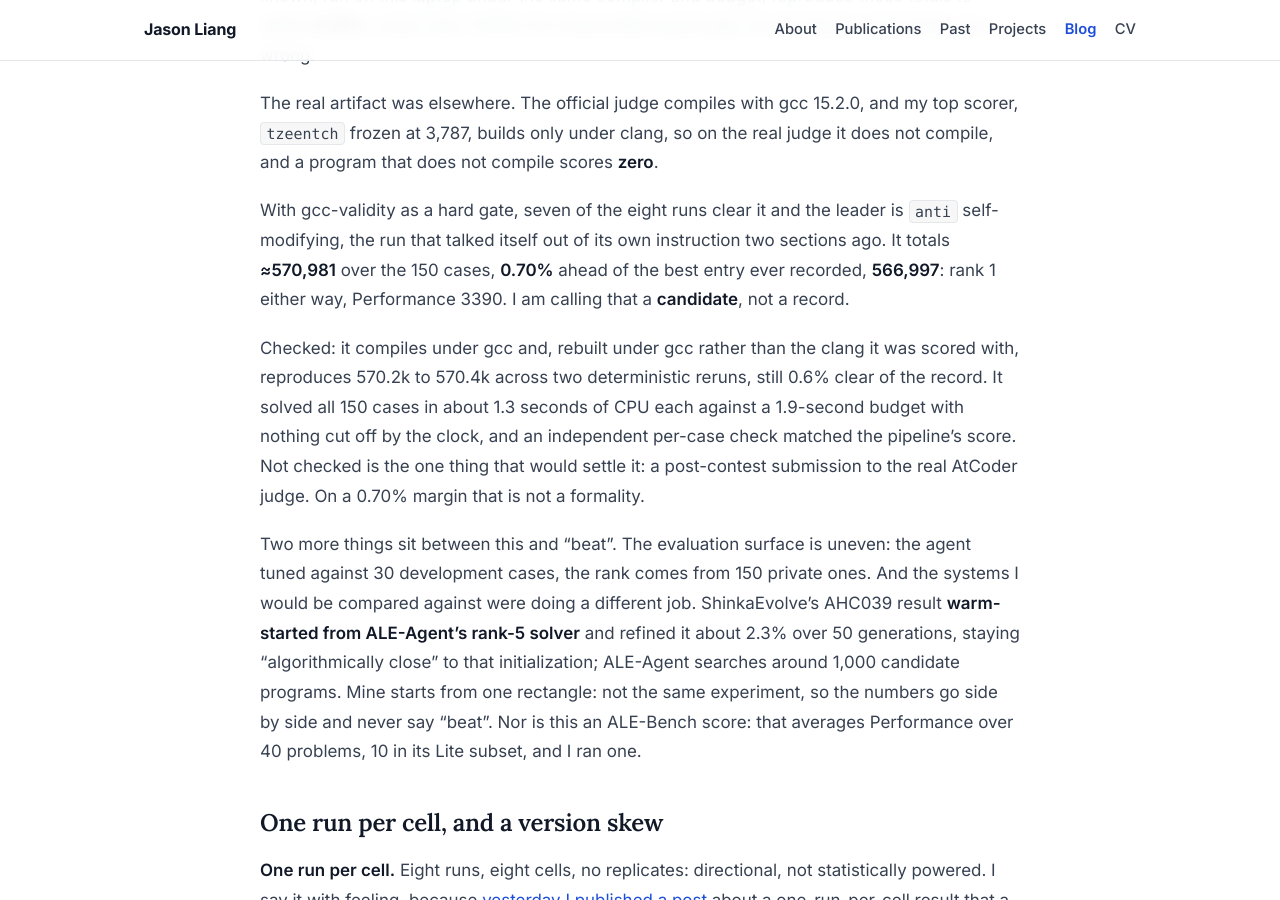
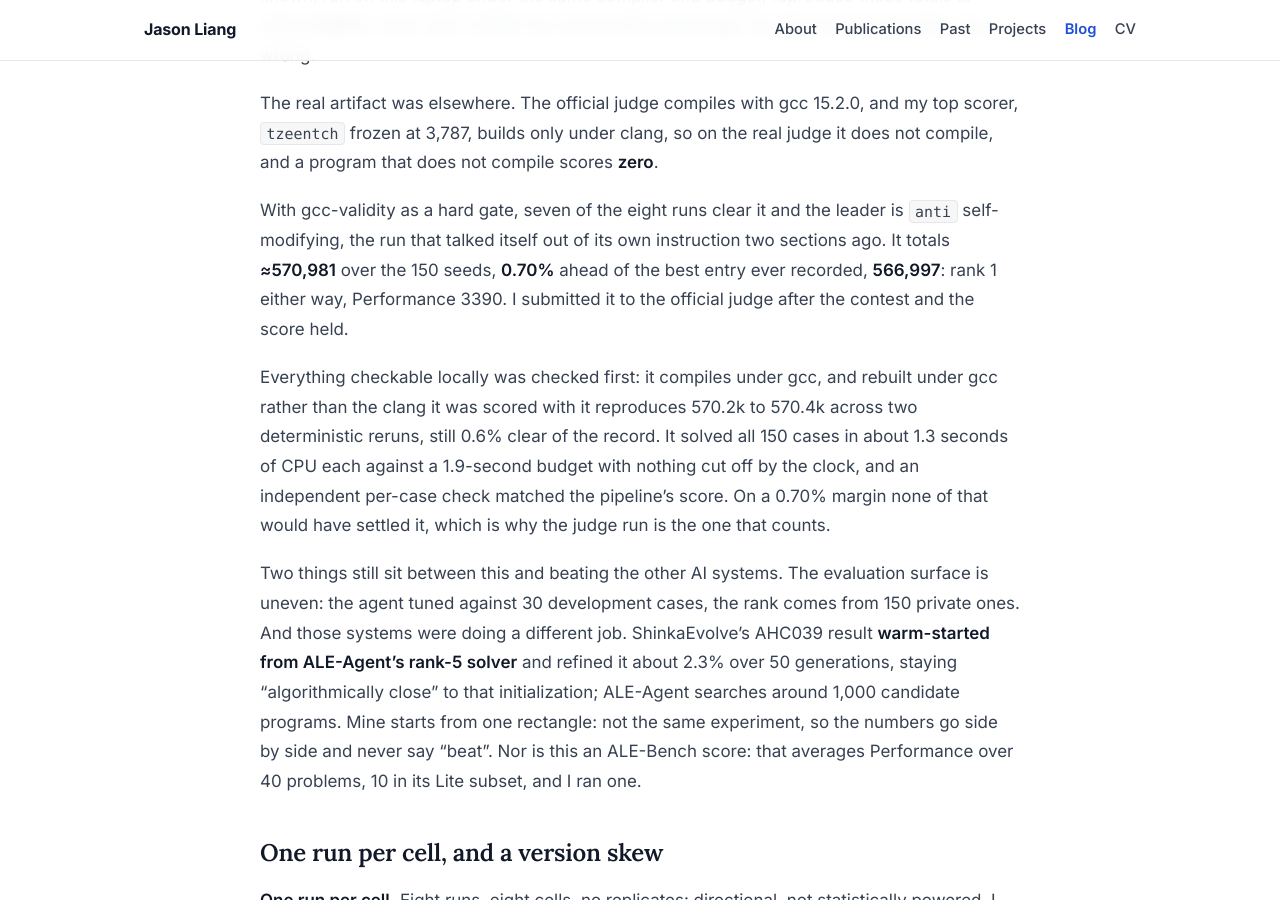
Before and after one commit to jasonzliang/jasonzliang.github.io, a Jekyll site: the page built from _posts/2026-08-08-ale-bench.md, in a window 1280 px wide and 900 px high, scrolled down 3582 px. Built offline with Jekyll 4.4.1, drawn with Linux system fonts in a browser that asks for light colours; some of the changed text lies outside the part shown.

Commit message:
The AHC039 result is judge-confirmed, not a candidate
The solver was submitted to the official AtCoder judge after the contest
and the score held, so three statements were stale: the title's "the
official judge has never run it", the body's "not checked is the one
thing that would settle it", and both the body's and the description's
"a candidate, not a record".

Also rescopes the two remaining qualifications. They were framed as
standing between this and the word "beat", which no longer fits a
confirmed leaderboard comparison; they are about the other AI systems,
whose results warm-started from an existing solver, so they now say so.

Note the committed source report predates the submission and still says
"not yet judge-confirmed". The post is now ahead of it.

Co-Authored-By: Claude Opus 5 (1M context) <noreply@anthropic.com>

```diff
--- a/_posts/2026-08-08-ale-bench.md
+++ b/_posts/2026-08-08-ale-bench.md
@@ -1,14 +1,13 @@
 ---
 layout: post
 title: >-
-  An agent's solver outscored the best AHC039 entry. The official judge has
-  never run it.
+  An agent's solver outscored the best AHC039 entry by 0.70%.
 date: 2026-08-08
 description: >-
   Eight self-improving agents on a real AtCoder task. The strongest totals
   570,981 over the 150 official seeds against the leaderboard's 566,997, a
-  0.70% margin I call a candidate, not a record. My top scorer would not
-  compile on the judge.
+  0.70% margin the official judge confirmed after the contest. My top scorer
+  would not compile on that judge.
 image: >-
   /img/blog/2026-08-08-ale-bench/score-per-iteration.webp
 tags: [self-improving-agents, values, benchmarks]
@@ -139,21 +138,22 @@ the real judge it does not compile, and a program that does not compile scores
 
 With gcc-validity as a hard gate, seven of the eight runs clear it and the
 leader is `anti` self-modifying, the run that talked itself out of its own
-instruction two sections ago. It totals **≈570,981** over the 150 cases,
+instruction two sections ago. It totals **≈570,981** over the 150 seeds,
 **0.70%** ahead of the best entry ever recorded, **566,997**: rank 1 either way,
-Performance 3390. I am calling that a **candidate**, not a record.
+Performance 3390. I submitted it to the official judge after the contest and the
+score held.
 
-Checked: it compiles under gcc and, rebuilt under gcc rather than the clang it
-was scored with, reproduces 570.2k to 570.4k across two deterministic reruns,
-still 0.6% clear of the record. It solved all 150 cases in about 1.3 seconds of
-CPU each against a 1.9-second budget with nothing cut off by the clock, and an
-independent per-case check matched the pipeline's score. Not checked is the one
-thing that would settle it: a post-contest submission to the real AtCoder judge.
-On a 0.70% margin that is not a formality.
+Everything checkable locally was checked first: it compiles under gcc, and
+rebuilt under gcc rather than the clang it was scored with it reproduces 570.2k
+to 570.4k across two deterministic reruns, still 0.6% clear of the record. It
+solved all 150 cases in about 1.3 seconds of CPU each against a 1.9-second
+budget with nothing cut off by the clock, and an independent per-case check
+matched the pipeline's score. On a 0.70% margin none of that would have settled
+it, which is why the judge run is the one that counts.
 
-Two more things sit between this and "beat". The evaluation surface is uneven:
-the agent tuned against 30 development cases, the rank comes from 150 private
-ones. And the systems I would be compared against were doing a different job.
+Two things still sit between this and beating the other AI systems. The
+evaluation surface is uneven: the agent tuned against 30 development cases, the
+rank comes from 150 private ones. And those systems were doing a different job.
 ShinkaEvolve's AHC039 result **warm-started from ALE-Agent's rank-5 solver** and
 refined it about 2.3% over 50 generations, staying "algorithmically close" to
 that initialization; ALE-Agent searches around 1,000 candidate programs. Mine
```
